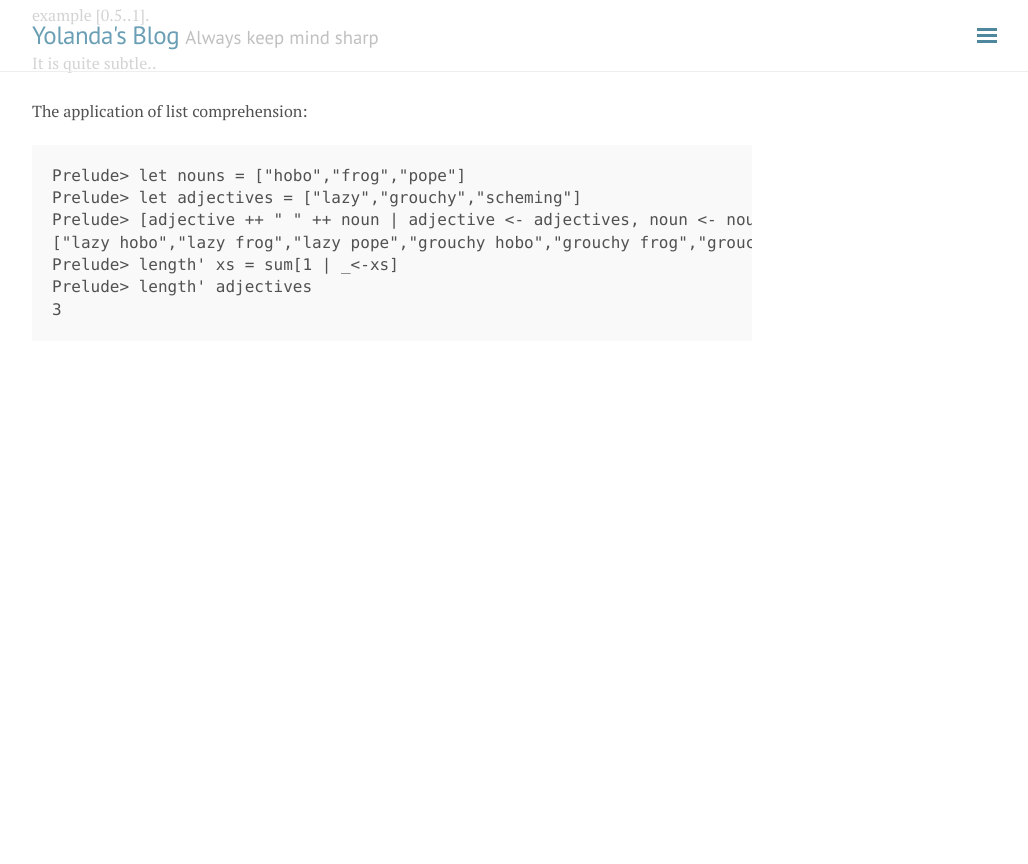
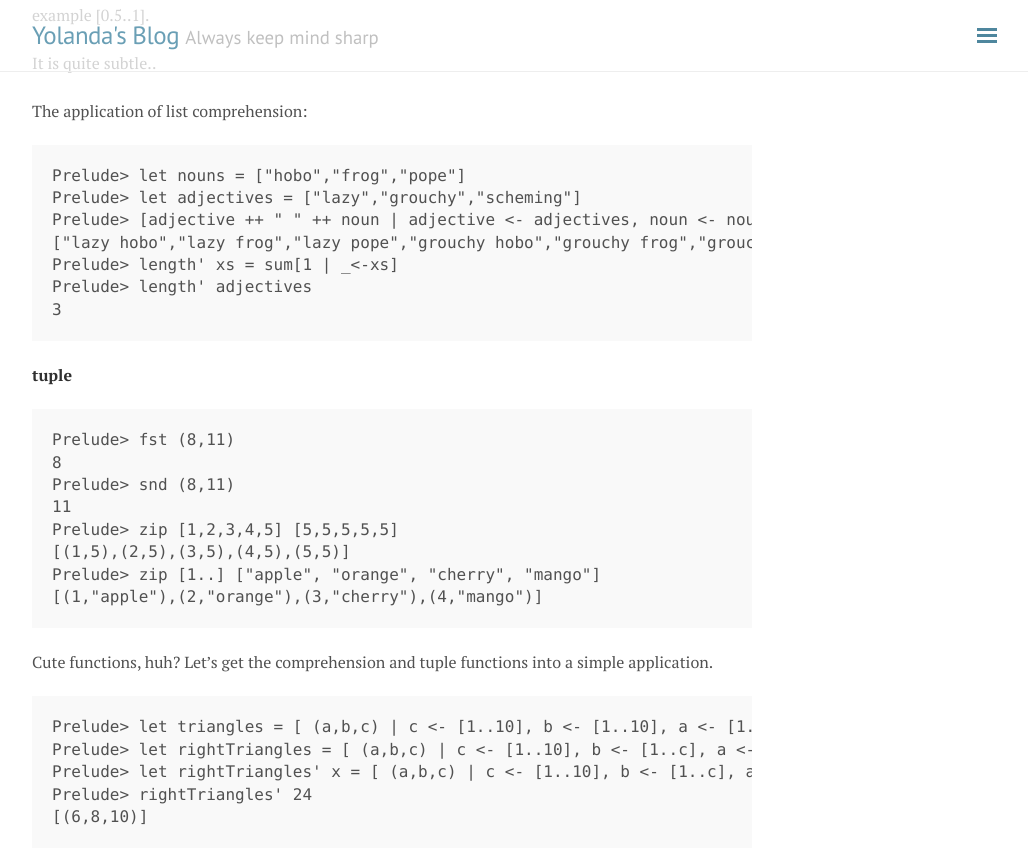
Before and after one commit to YolandaLeo/yolandaleo.github.io, a Jekyll site: the page built from _posts/2019-10-23-Basics-of-Haskell.md, in a window 1280 px wide and 900 px high, scrolled down 1793 px. Shown: the top 864 px of the window, without its empty margins (248-1276 px from the left). Built offline with Jekyll 4.4.1, drawn with Linux system fonts in a browser that asks for light colours; nearby versions of some CDN libraries; before the commit the page ends 2198 px from its top, so only the background shows below that; some of the changed text lies outside the part shown.

````diff
--- a/_posts/2019-10-23-Basics-of-Haskell.md
+++ b/_posts/2019-10-23-Basics-of-Haskell.md
@@ -2,12 +2,12 @@
 layout: post
 categories: 'development'
 tag: Haskell
-title: Basics of Haskell Learning
+title: Basics of Haskell Learning I
 ---
 My Haskell guide: [Learn You a Haskell for Great Good!](http://learnyouahaskell.com/chapters)
 It is a pretty fun guide leading freshmen into the Haskell world:)
 
-<!-- more -->
+<!--more-->
 It seems named functions are of highest priority when executing:
 ```Haskell
 Prelude> succ 9 * 10
@@ -76,3 +76,24 @@
 Prelude> length' adjectives
 3
 ```
+
+**tuple**
+```Haskell
+Prelude> fst (8,11)
+8
+Prelude> snd (8,11)
+11
+Prelude> zip [1,2,3,4,5] [5,5,5,5,5]
+[(1,5),(2,5),(3,5),(4,5),(5,5)]
+Prelude> zip [1..] ["apple", "orange", "cherry", "mango"]
+[(1,"apple"),(2,"orange"),(3,"cherry"),(4,"mango")]
+```
+Cute functions, huh?
+Let's get the comprehension and tuple functions into a simple application.
+```Haskell
+Prelude> let triangles = [ (a,b,c) | c <- [1..10], b <- [1..10], a <- [1..10] ]
+Prelude> let rightTriangles = [ (a,b,c) | c <- [1..10], b <- [1..c], a <- [1..b], a^2 + b^2 == c^2]
+Prelude> let rightTriangles' x = [ (a,b,c) | c <- [1..10], b <- [1..c], a <- [1..b], a^2 + b^2 == c^2, a+b+c == x]
+Prelude> rightTriangles' 24
+[(6,8,10)]
+```
````
Also changed, not shown: _posts/2019-10-28-ElasticSearchBasics.md (added, +79 -0 lines).
